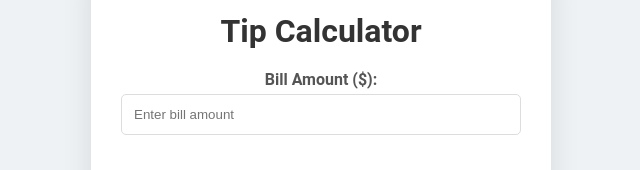
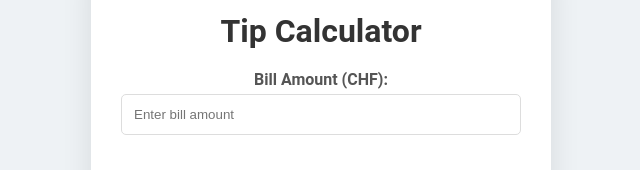
Before and after one commit to Lorin2007/TipCalculator, a plain HTML site: page index.html in a window 1280 px wide. Shown: the part 174-344 px from the top of the page, 319-959 px from the left. Drawn offline with Linux system fonts and the light colour scheme.

Commit message:
change $ to CHF

```diff
--- a/index.html
+++ b/index.html
@@ -10,7 +10,7 @@
     <div class="container">
         <h1>Tip Calculator</h1>
         <div class="calculator">
-            <label for="billAmount">Bill Amount ($):</label>
+            <label for="billAmount">Bill Amount (CHF):</label>
             <input type="number" id="billAmount" placeholder="Enter bill amount" step="0.01" min="0" oninput="calculateTip()">
             <p id="billAmountError" class="error-message"></p>
 
```
